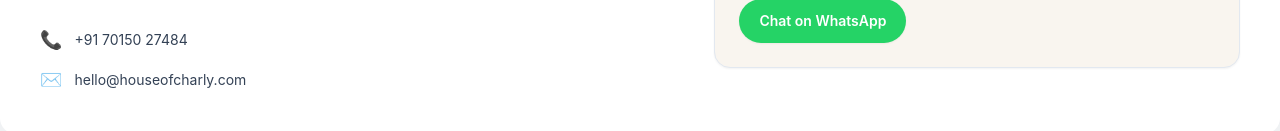
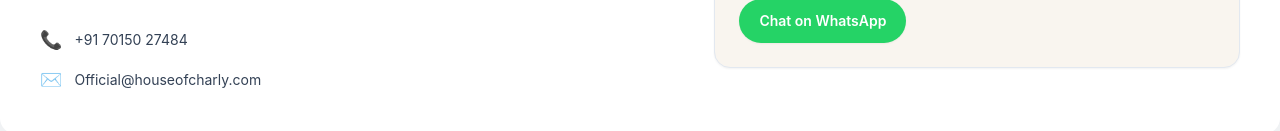
Before and after one commit to mathpalvipin/HouseOfCharly, a React (Vite) app: page / in a window 1280 px wide. Shown: the part 2555-2686 px from the top of the page. Built offline with nearby package versions, Linux system fonts and the light colour scheme.

Commit message:
update email id

```diff
--- a/src/App.jsx
+++ b/src/App.jsx
@@ -405,11 +405,11 @@ function App() {
                   <span>+91 70150 27484</span>
                 </a>
                 <a
-                  href="mailto:hello@houseofcharly.com"
+                  href="mailto:Official@houseofcharly.com"
                   className="flex items-center gap-3 transition hover:text-brand-700"
                 >
                   <span className="text-lg">✉️</span>
-                  <span>hello@houseofcharly.com</span>
+                  <span>Official@houseofcharly.com</span>
                 </a>
               </div>
             </div>
```
